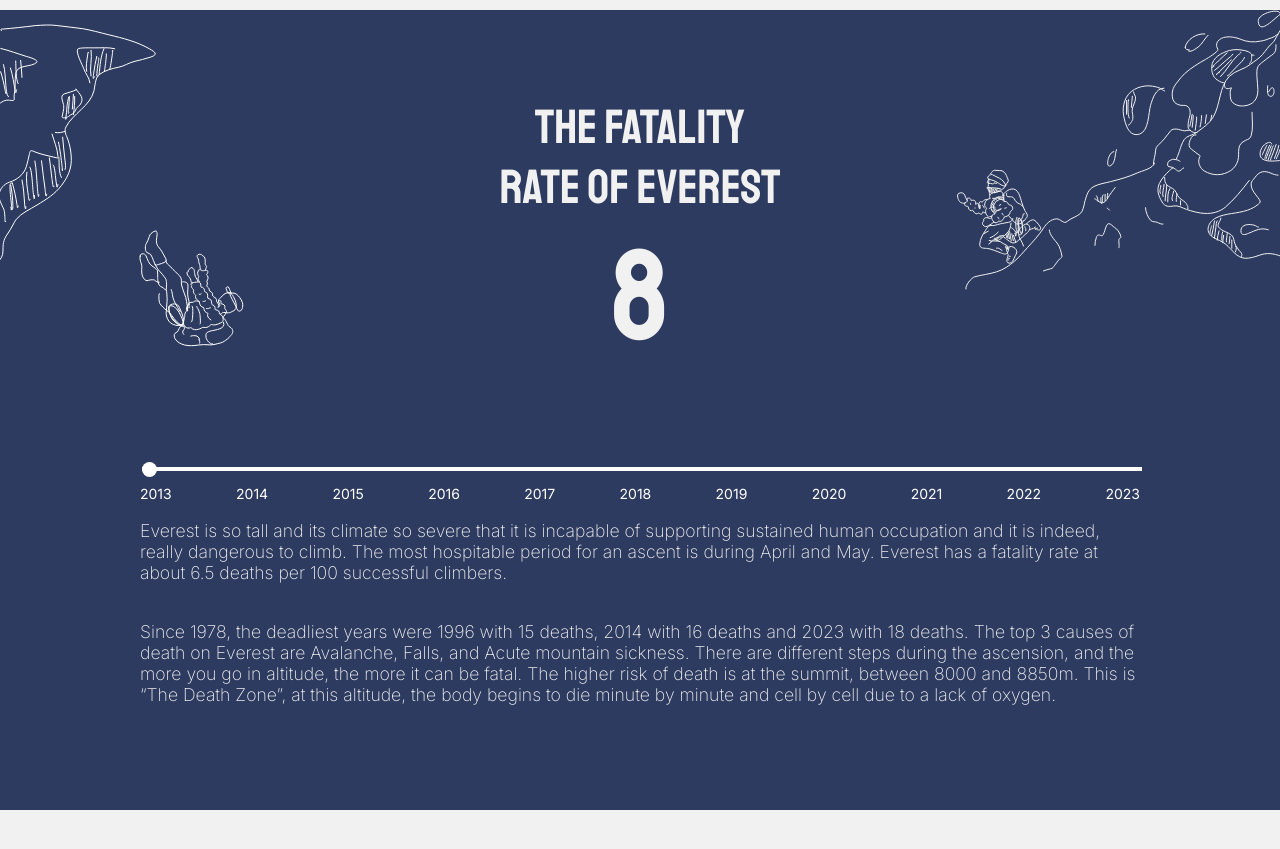
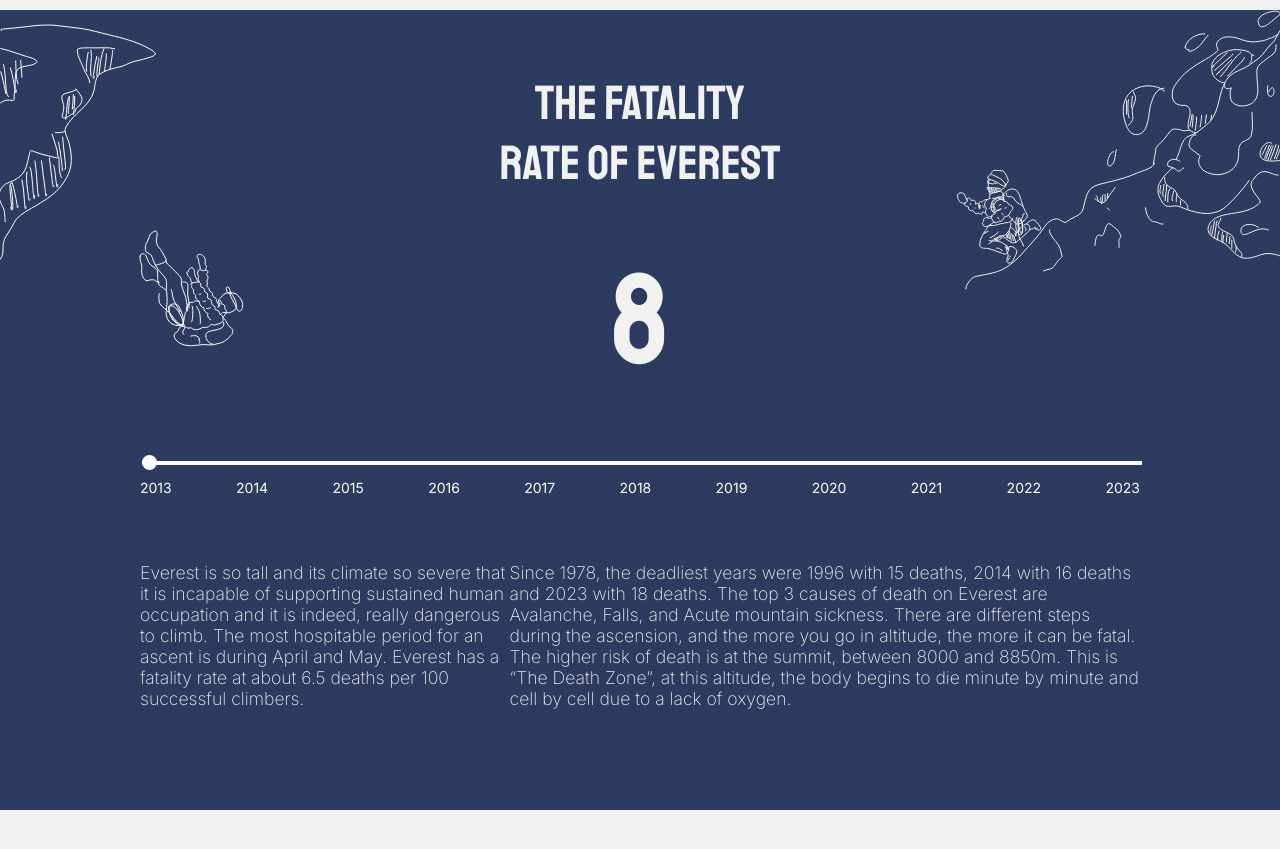
Before and after one commit to BomberQLF/Everest-Dataviz, a website: page index.html in a window 1280 px wide. Shown: the part 2390-3239 px from the top of the page. Drawn offline with nearby package versions, Linux system fonts and the light colour scheme; files that its build step writes are made by us from their sources; files whose address does not match are found by name.

Commit message:
Update main.scss

```diff
--- a/SCSS/main.scss
+++ b/SCSS/main.scss
@@ -199,7 +199,7 @@ body {
             // position: relative;
 
             .mort_top_container {
-                margin-bottom: 5rem;
+                margin-bottom: 3rem;
 
                 .upper_text,
                 .lower_text {
@@ -216,6 +216,7 @@ body {
                     font-family: $font-familiy-staatliches;
                     font-size: 8rem;
                     text-align: center;
+                    margin-top: 3rem;
                 }
             }
 
@@ -233,12 +234,16 @@ body {
             .morts_text_container {
                 max-width: 1000px;
 
-                p {
-                    color: #F1F1F1;
-                    font-family: $font-family-inter;
-                    font-weight: 200;
-                    font-size: 1.1rem;
+                .text_wrapper {
+                    display: flex;
                 }
+
+                    p {
+                        color: #F1F1F1;
+                        font-family: $font-family-inter;
+                        font-weight: 200;
+                        font-size: 1.1rem;
+                    }
             }
 
             input[type="range"] {
@@ -272,6 +277,7 @@ body {
                 text-align: center;
                 position: relative;
                 margin-top: 50px;
+                margin-bottom: 3rem;
               }
 
               .dates {
```
